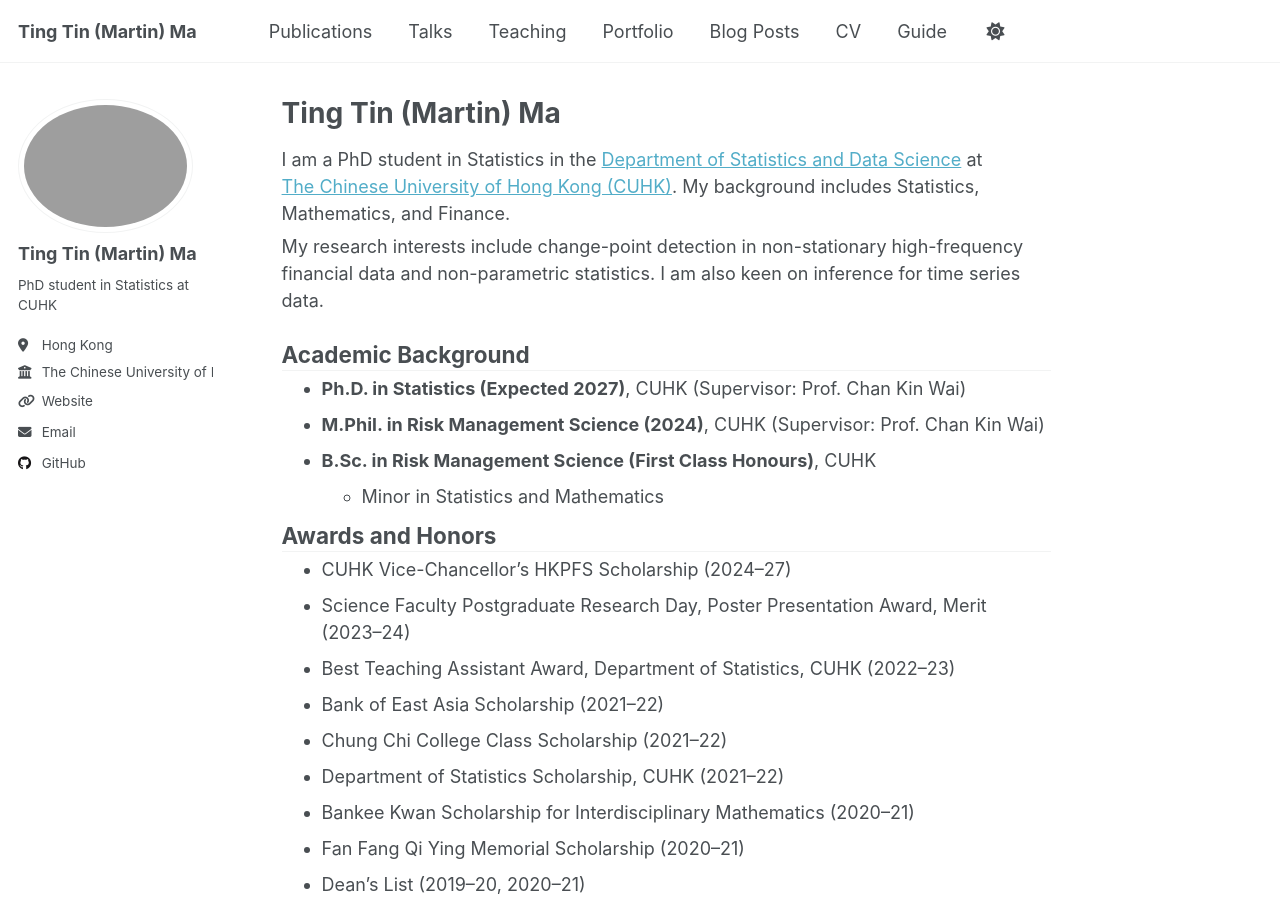
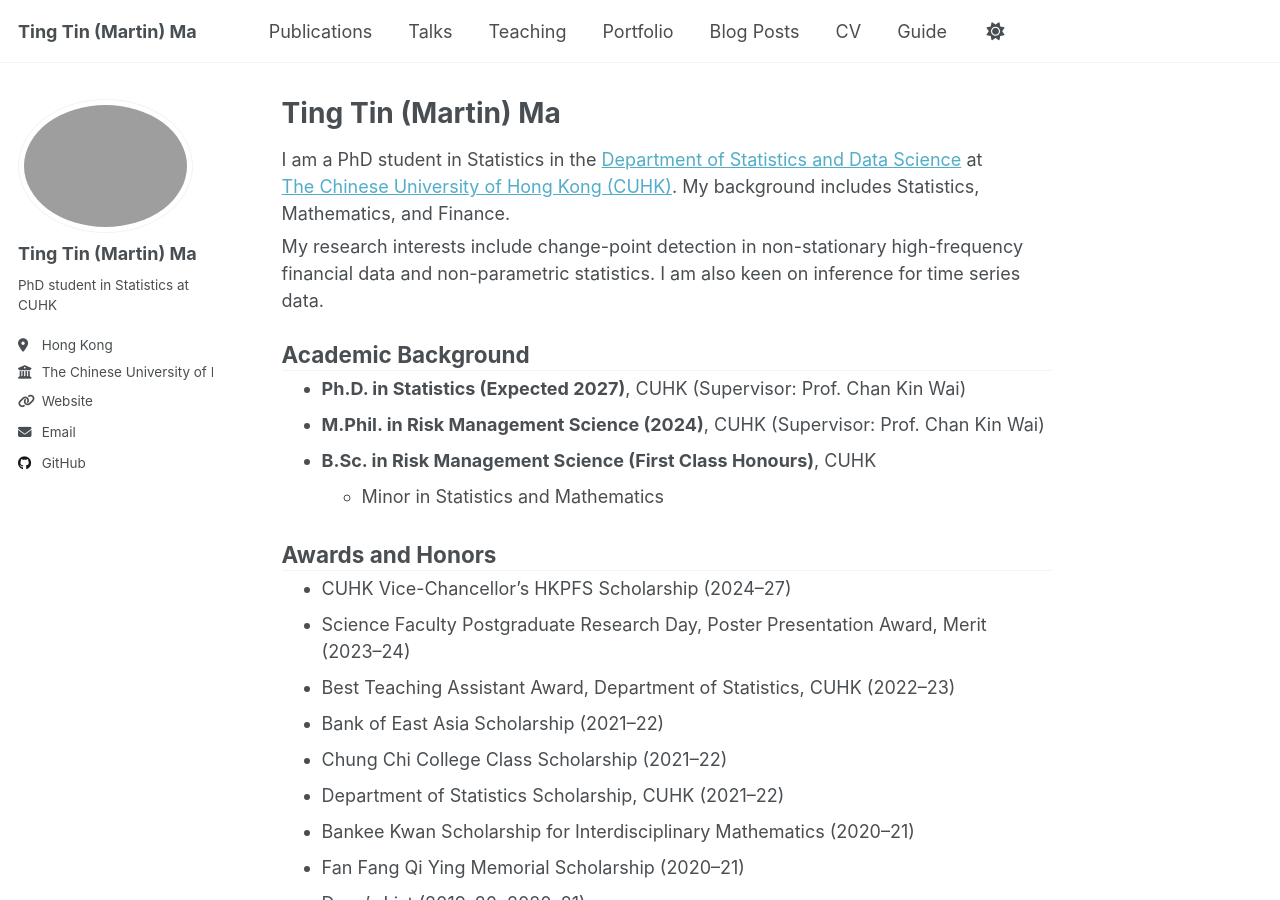
Before and after one commit to martinmtt0902/martinmtt0902.github.io, a Jekyll site: the page built from _pages/about.md, in a window 1280 px wide and 900 px high. Built offline with Jekyll 4.4.1, drawn with Linux system fonts in a browser that asks for light colours; a script that is not in the unit is left out.

Commit message:
Update about.md

```diff
--- a/_pages/about.md
+++ b/_pages/about.md
@@ -25,6 +25,7 @@ My research interests include change-point detection in non-stationary high-freq
   </li>
 </ul>
 
+<li style="list-style-type: none; height: 0.5rem;"></li>
 <h2 style="margin-top: 1.25rem; margin-bottom: 0.25rem;">Awards and Honors</h2>
 
 <ul style="margin-top: 0.25rem; margin-bottom: 1rem;">
@@ -39,6 +40,7 @@ My research interests include change-point detection in non-stationary high-freq
   <li>Dean’s List (2019–20, 2020–21)</li>
 </ul>
 
+<li style="list-style-type: none; height: 0.5rem;"></li>
 <h2 style="margin-top: 1.25rem; margin-bottom: 0.25rem;">Research Interests</h2>
 
 <ul style="margin-top: 0.25rem; margin-bottom: 1rem;">
```
